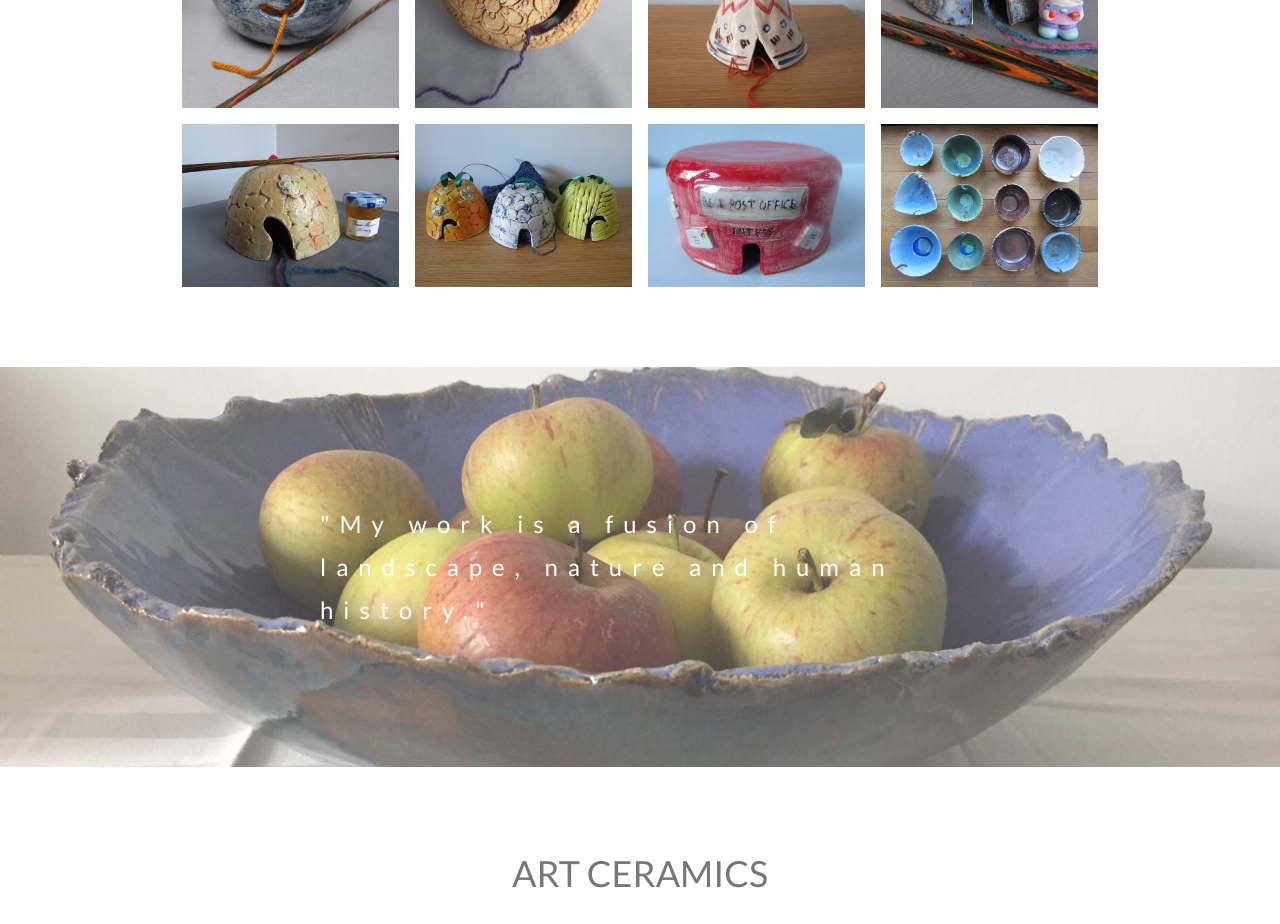
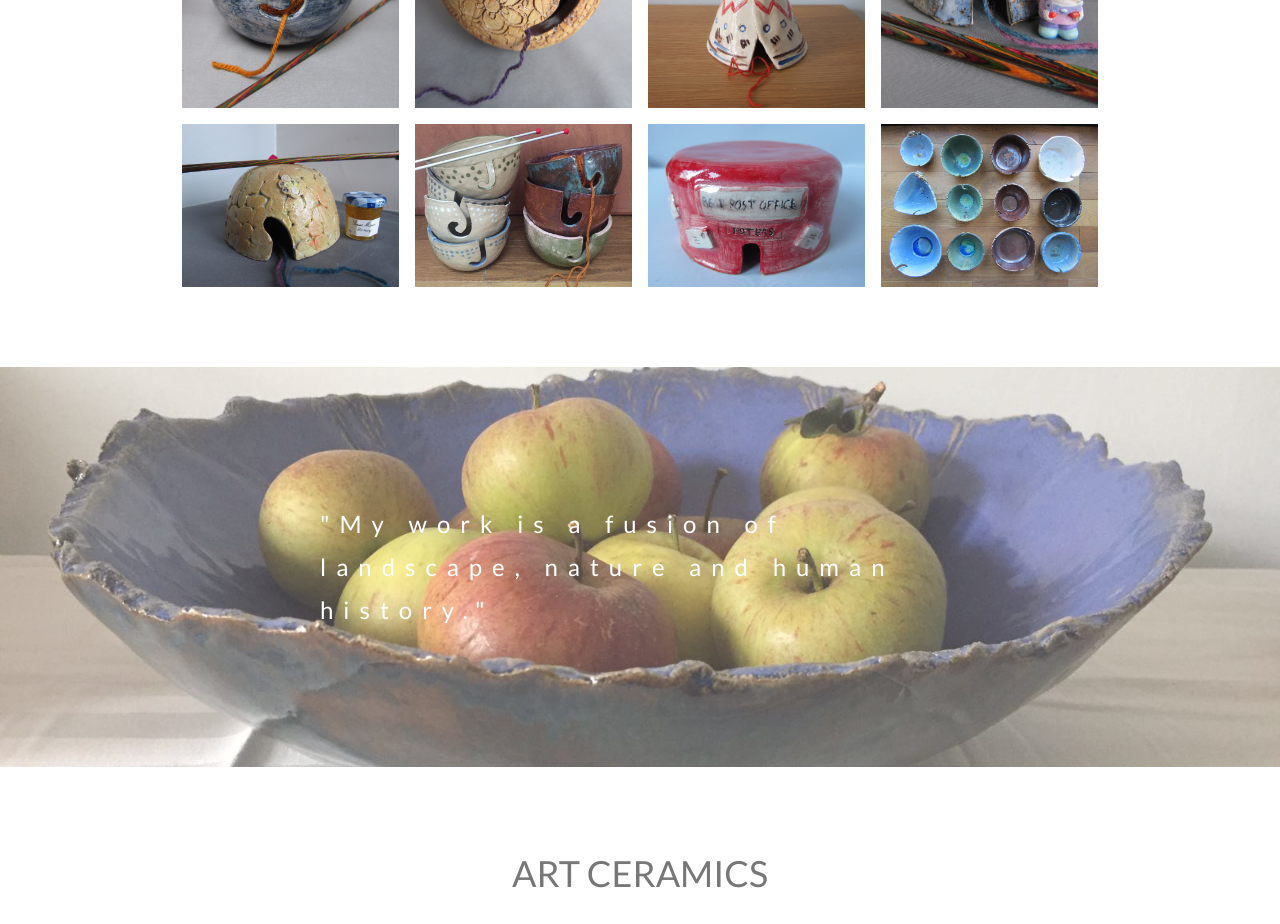
Before and after one commit to martybutts/londonYarnBowl, a plain HTML site: page index.html in a window 1280 px wide. Shown: the part 3160-4084 px from the top of the page. Drawn offline with nearby package versions, Linux system fonts and the light colour scheme.

Commit message:
change igloos for stacked bowls

```diff
--- a/index.html
+++ b/index.html
@@ -159,7 +159,7 @@
     </div>
 
     <div class="w3-col m3">
-      <img src="images/yarnBowls/ligloos.JPG" style="width:100%" onclick="onClick(this)" class="w3-hover-opacity" alt="igloos">
+      <img src="images/yarnBowls/stackedBowls.jpeg" style="width:100%" onclick="onClick(this)" class="w3-hover-opacity" alt="stacked bowls">
     </div>
 
     <div class="w3-col m3">
```
Also changed, not shown: images/yarnBowls/ligloos.JPG (deleted), images/yarnBowls/stackedBowls.jpeg (added).
